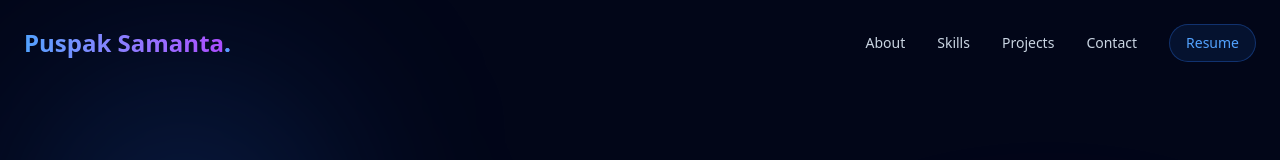
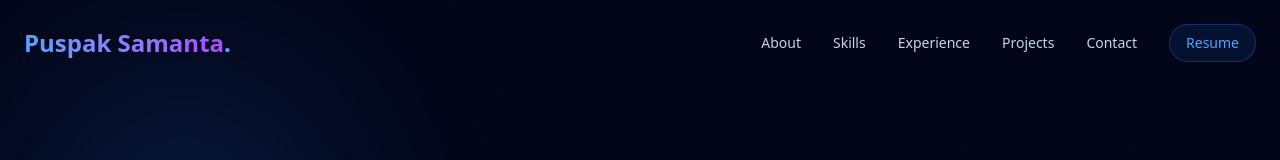
Before and after one commit to Puspak29/puspak-samanta, a React (Vite) app: page / in a window 1280 px wide. Shown: the top 160 px of the page. Built offline with nearby package versions, Linux system fonts and the light colour scheme.

Commit message:
feat: nav fix and resume (#1)

```diff
--- a/src/Data.js
+++ b/src/Data.js
@@ -1,4 +1,4 @@
-import resumePdf from "./assets/PuspakSamanta.pdf";
+import resumePdf from "./assets/Puspak_Samanta_Resume.pdf";
 
 const PORTFOLIO_DATA = {
   personal: {
--- a/src/components/Navbar.jsx
+++ b/src/components/Navbar.jsx
@@ -15,8 +15,8 @@ const Navbar = () => {
   const navLinks = [
     { name: 'About', href: '#about' },
     { name: 'Skills', href: '#skills' },
+    { name: 'Experience', href: '#experience' },
     { name: 'Projects', href: '#projects' },
-    // { name: 'Experience', href: '#experience' },
     { name: 'Contact', href: '#contact' },
   ];
 
```
Also changed, not shown: 2 other files (tests, documents, lock files or other folders).
